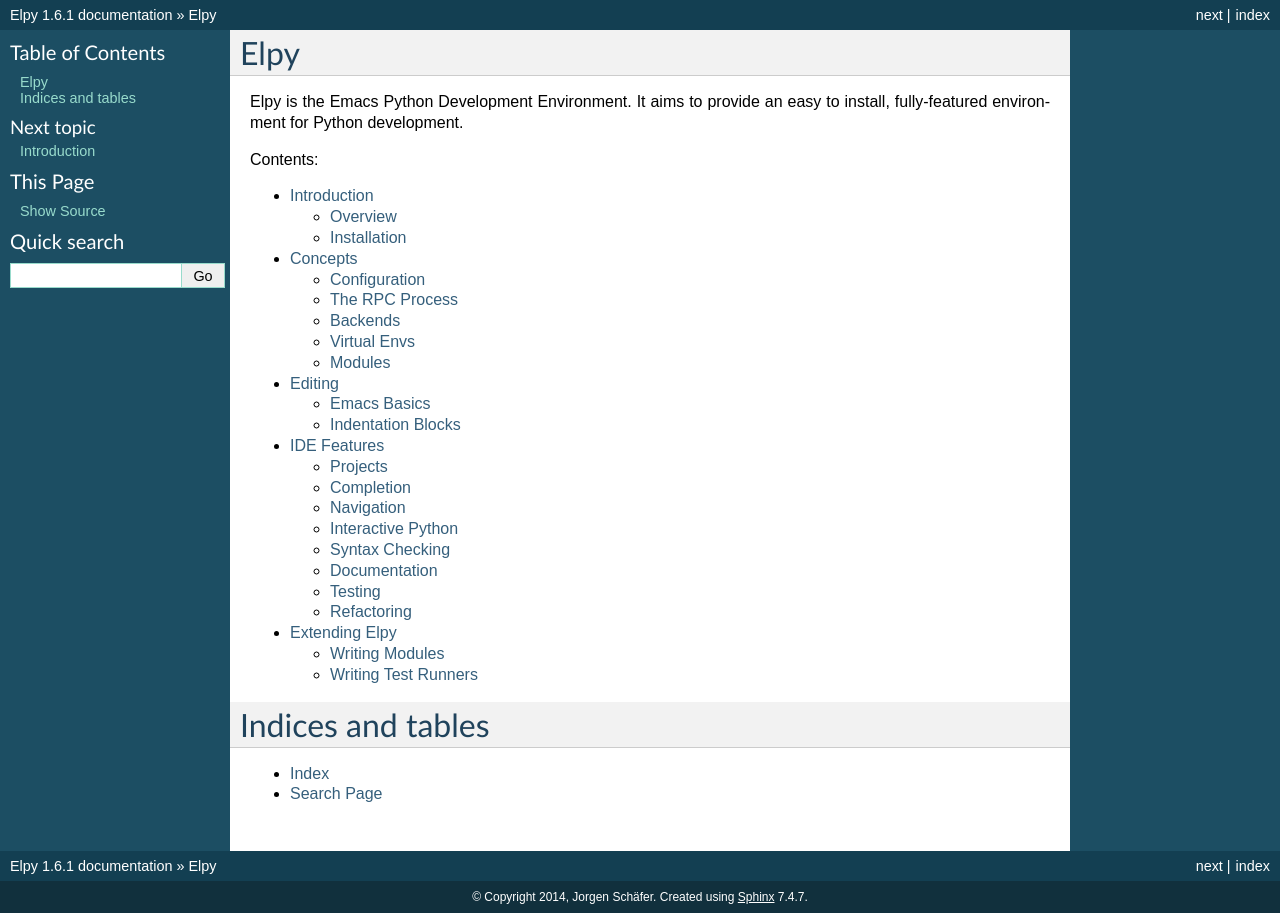
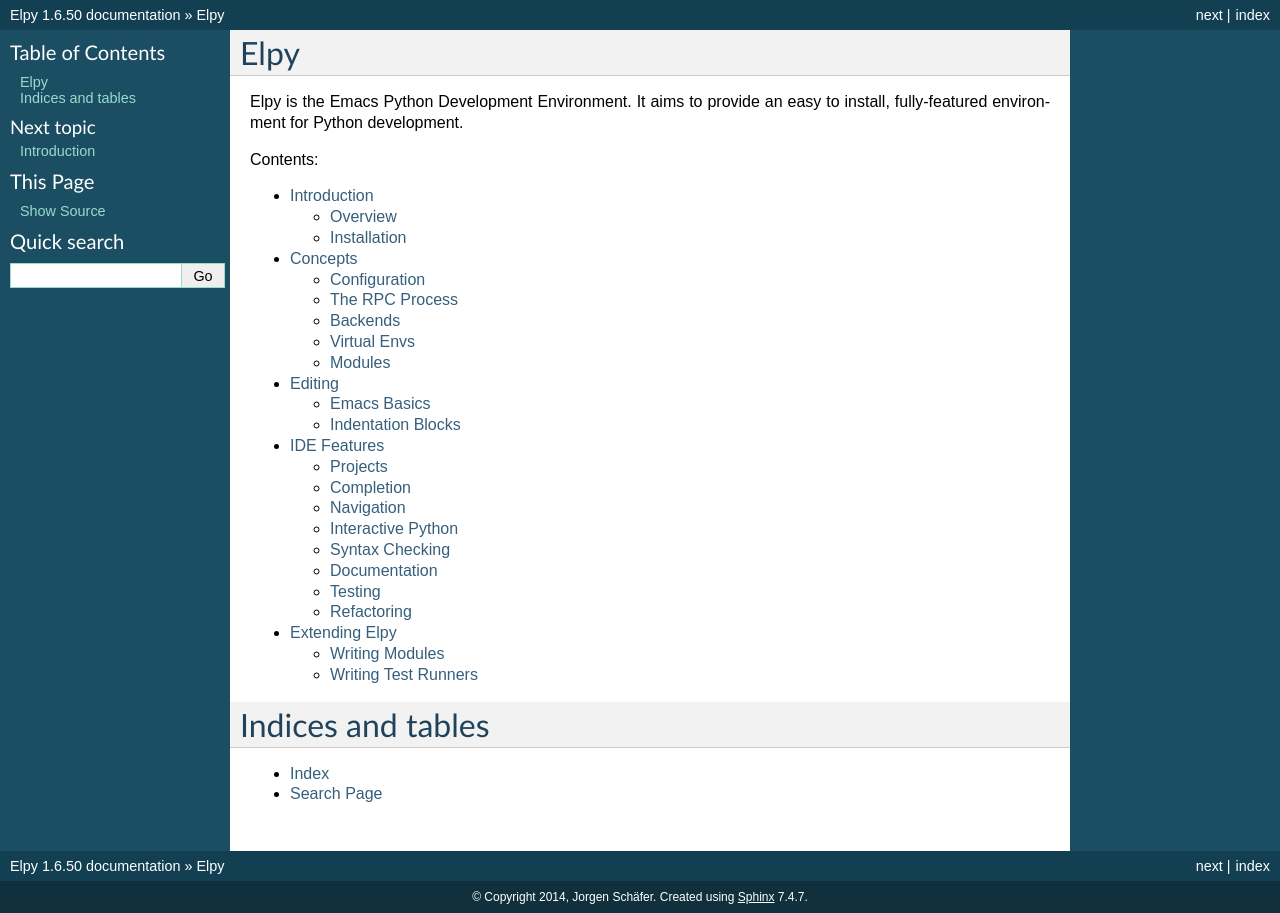
Before and after one commit to jorgenschaefer/elpy, a Sphinx documentation site: the page built from docs/index.rst, in a window 1280 px wide. Built offline with Sphinx 7.4.7, drawn with Linux system fonts in a browser that asks for light colours.

Commit message:
Bump versions to 1.6.50.

```diff
--- a/docs/conf.py
+++ b/docs/conf.py
@@ -51,9 +51,9 @@
 # built documents.
 #
 # The short X.Y version.
-version = '1.6.1'
+version = '1.6.50'
 # The full version, including alpha/beta/rc tags.
-release = '1.6.1'
+release = '1.6.50'
 
 # The language for content autogenerated by Sphinx. Refer to documentation
 # for a list of supported languages.
--- a/elpy/__init__.py
+++ b/elpy/__init__.py
@@ -37,5 +37,5 @@
 """
 
 __author__ = "Jorgen Schaefer"
-__version__ = "1.6.1"
+__version__ = "1.6.50"
 __license__ = "GPL"
```
Also changed, not shown: 3 other files.
